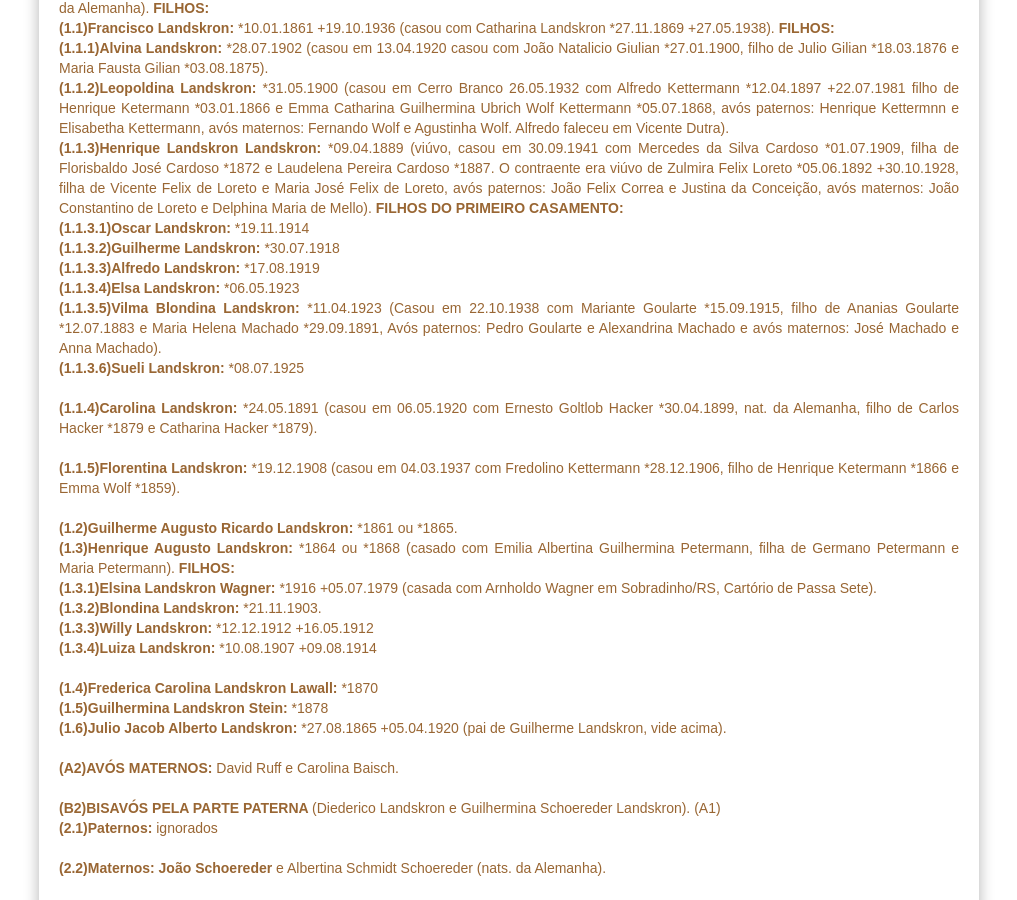
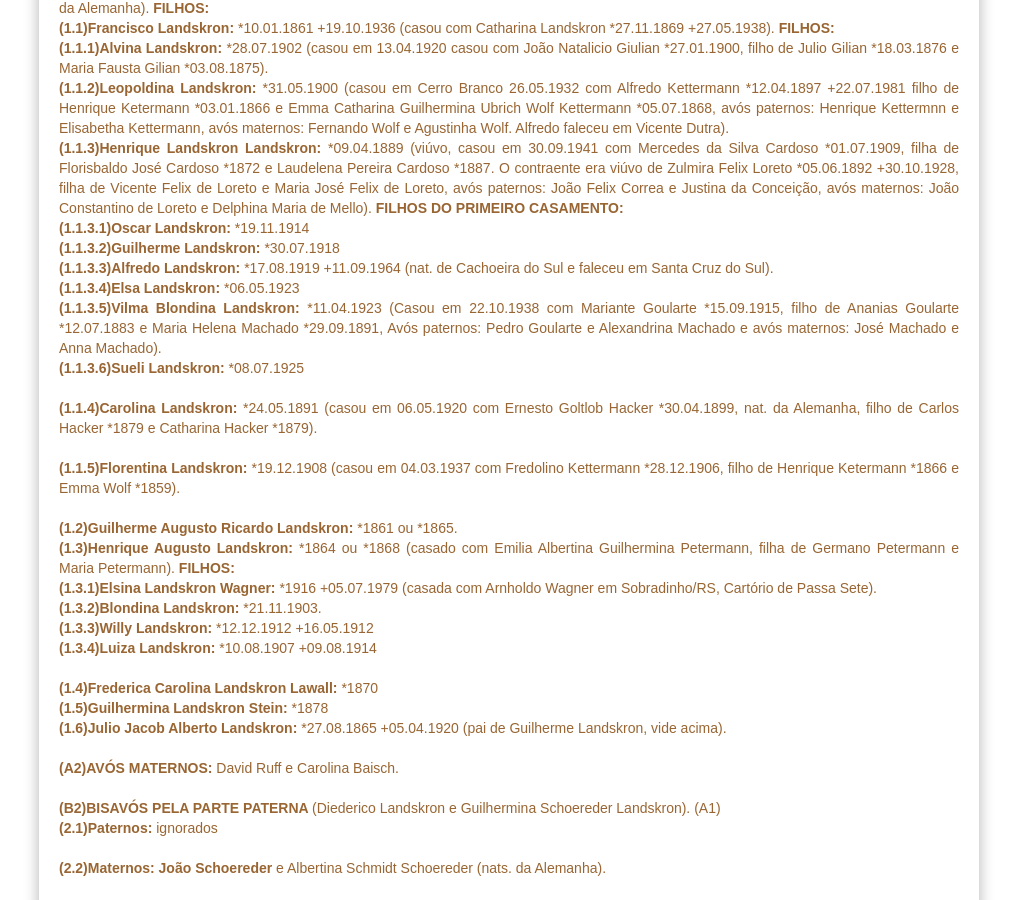
Before and after one commit to claudiovargas1955/claudiovargas1955.github.io, a Jekyll site: the page built from _pages/arvore-genealogica-de-guilherme landskron.html, in a window 1280 px wide and 900 px high, scrolled down 1614 px. Shown: the whole window, without its empty margins (131-1148 px from the left). Built offline with Jekyll 4.4.1, drawn with Linux system fonts in a browser that asks for light colours; some web fonts are replaced.

Commit message:
Update arvore-genealogica-de-guilherme landskron.html

```diff
--- a/_pages/arvore-genealogica-de-guilherme landskron.html
+++ b/_pages/arvore-genealogica-de-guilherme landskron.html
@@ -130,7 +130,7 @@ filha de Vicente Felix de Loreto e Maria José Felix de Loreto, avós paternos:
 João Constantino de Loreto e Delphina Maria de Mello). <b>FILHOS DO PRIMEIRO CASAMENTO:</b><br>
 <b>(1.1.3.1)Oscar Landskron: </b>*19.11.1914 <br>
 <b>(1.1.3.2)Guilherme Landskron: </b>*30.07.1918 <br>
-<b>(1.1.3.3)Alfredo Landskron: </b>*17.08.1919 <br>
+<b>(1.1.3.3)Alfredo Landskron: </b>*17.08.1919 +11.09.1964 (nat. de Cachoeira do Sul e faleceu em Santa Cruz do Sul).<br>
 <b>(1.1.3.4)Elsa Landskron: </b>*06.05.1923 <br>
 <b>(1.1.3.5)Vilma Blondina Landskron: </b>*11.04.1923 (Casou em 22.10.1938 com Mariante Goularte *15.09.1915, filho de Ananias Goularte
 *12.07.1883 e Maria Helena Machado *29.09.1891, Avós paternos: Pedro Goularte e Alexandrina Machado e avós maternos: José Machado e Anna
```
